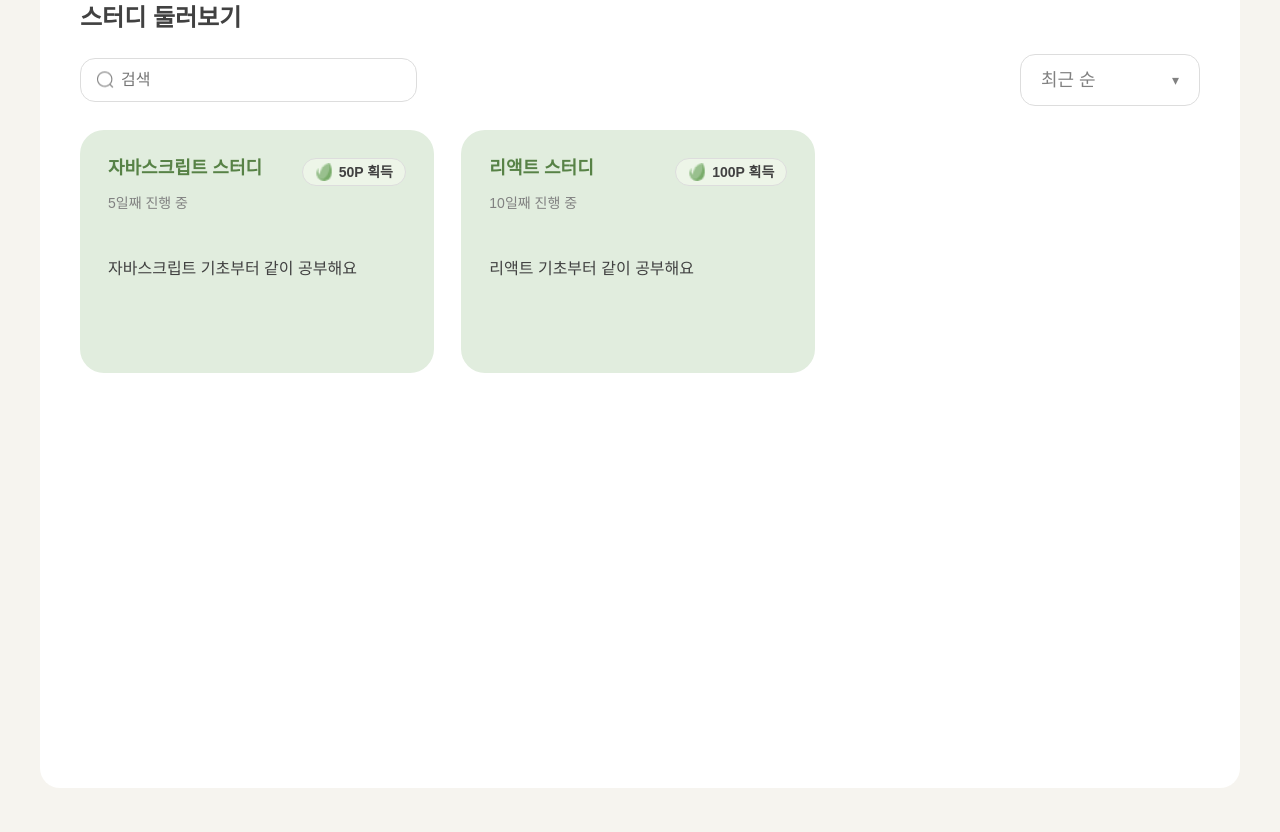
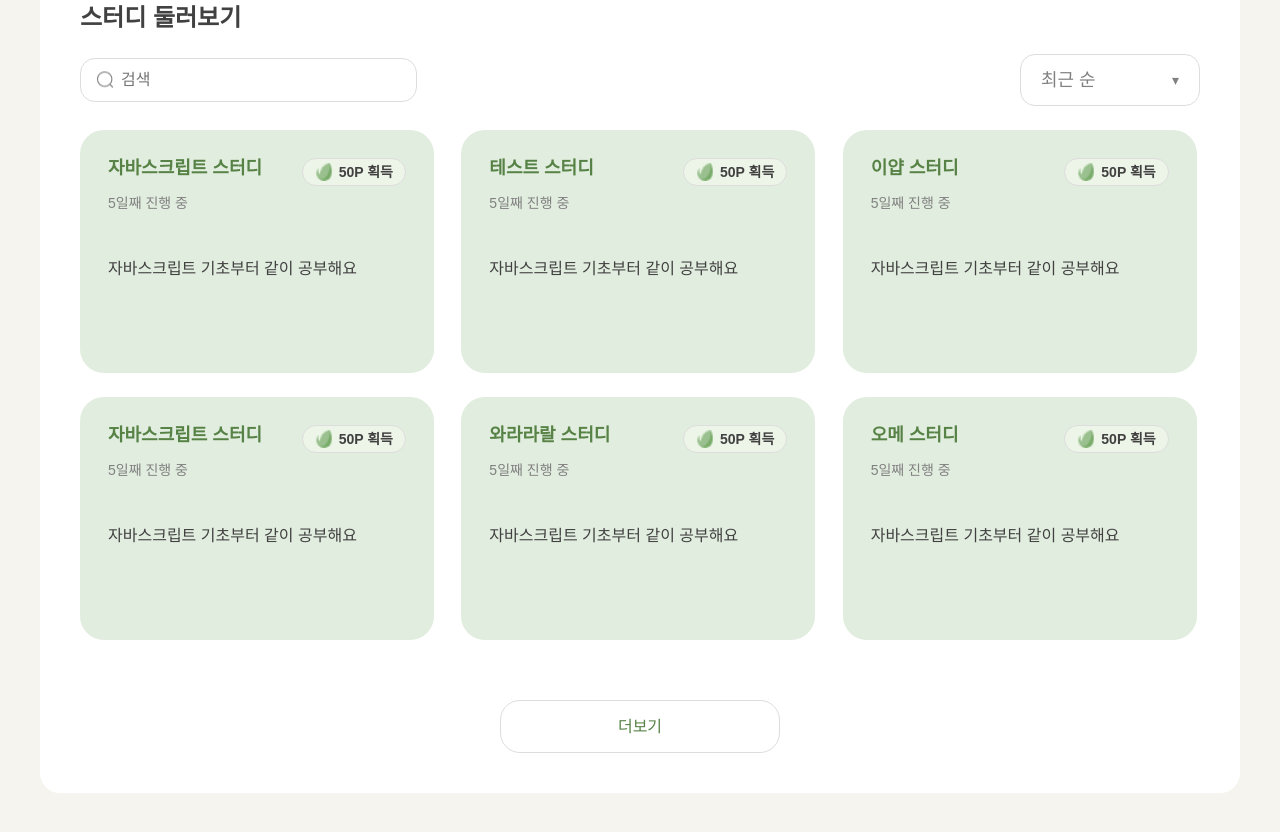
Before and after one commit to kimchanhee0309/Forest-of-Study-Team-5, a React (Vite) app: page / in a window 1280 px wide. Shown: the part 660-1492 px from the top of the page. Built offline with nearby package versions, Linux system fonts and the light colour scheme; a web font is replaced by a local one.

Commit message:
feat:loadmore 버튼 생성 및 임시데이터  확인

```diff
--- a/src/pages/MainPage/MainPage.jsx
+++ b/src/pages/MainPage/MainPage.jsx
@@ -56,6 +56,46 @@ function MainPage() {
       point: 50,
       emojis: [],
     },
+    {
+      id: 3,
+      title: "테스트 스터디",
+      elapsedDays: 5,
+      description: "자바스크립트 기초부터 같이 공부해요",
+      point: 50,
+      emojis: [],
+    },
+    {
+      id: 4,
+      title: "이얍 스터디",
+      elapsedDays: 5,
+      description: "자바스크립트 기초부터 같이 공부해요",
+      point: 50,
+      emojis: [],
+    },
+    {
+      id: 5,
+      title: "자바스크립트 스터디",
+      elapsedDays: 5,
+      description: "자바스크립트 기초부터 같이 공부해요",
+      point: 50,
+      emojis: [],
+    },
+    {
+      id: 6,
+      title: "와라라랄 스터디",
+      elapsedDays: 5,
+      description: "자바스크립트 기초부터 같이 공부해요",
+      point: 50,
+      emojis: [],
+    },
+    {
+      id: 7,
+      title: "오메 스터디",
+      elapsedDays: 5,
+      description: "자바스크립트 기초부터 같이 공부해요",
+      point: 50,
+      emojis: [],
+    },
   ]);
   const [searchKeyword, setSearchKeyword] = useState("");
   const [sortOrder, setSortOrder] = useState("최근 순");
@@ -65,11 +105,19 @@ function MainPage() {
     "많은 포인트 순",
     "적은 포인트 순",
   ];
+  const [visibleCount, setVisibleCount] = useState(6);
+
   useEffect(() => {}, []);
-
+  //검색 핸들러
   const handleSearch = (e) => {
     setSearchKeyword(e.target.value);
   };
+
+  // 더보기 핸들러
+  const handleLoadMore = () => {
+    setVisibleCount((prev) => prev + 6); // 더보기 버튼 누를때 마다 6개씩 증가
+  };
+
   //검색 필터링
   const filteredStudies = studies.filter((study) =>
     study.title.includes(searchKeyword),
@@ -89,6 +137,9 @@ function MainPage() {
         return 0;
     }
   });
+
+  // 더보기 개수 제한
+  const visibleStudies = sortedStudies.slice(0, visibleCount);
 
   return (
     <div className={styles.mainPage}>
@@ -141,13 +192,14 @@ function MainPage() {
           </div>
         </div>
 
-        {sortedStudies.length === 0 ? (
+        {visibleStudies.length === 0 ? (
           <div className={styles.emptyContainer}>
             <p className={styles.emptyMessage}>아직 둘러 볼 스터디가 없어요 </p>
           </div>
         ) : (
+          <>
             <div className={styles.studyCardGrid}>
-            {sortedStudies.map((study) => (
+              {visibleStudies.map((study) => (
                 <StudyCard
                   key={study.id}
                   title={study.title}
@@ -159,6 +211,16 @@ function MainPage() {
                 />
               ))}
             </div>
+            {/* 더보기 버튼: 더 보여줄 데이터가 있을때에 만 표시 */}
+            {visibleCount < sortedStudies.length && (
+              <button
+                className={styles.loadMoreButton}
+                onClick={handleLoadMore}
+              >
+                더보기
+              </button>
+            )}
+          </>
         )}
       </section>
     </div>
--- a/src/pages/MainPage/MainPage.module.css
+++ b/src/pages/MainPage/MainPage.module.css
@@ -112,6 +112,23 @@
   gap: 24px;
 }
 
+.loadMoreButton {
+  display: flex;
+  width: 280px;
+  max-width: 280px;
+  height: 53px;
+  margin: 60px auto 0;
+  justify-content: center;
+  align-items: center;
+  border: 1px solid var(--gray-dddddd, #dddddd);
+  border-radius: 20px;
+  background-color: #fff;
+  color: var(--green-text, #578246);
+  text-align: center;
+  font-size: var(--text-16, 16px);
+  font-weight: var(--weight-medium, 500);
+}
+
 .emptyContainer {
   display: flex;
   justify-content: center;
```
Lines whose indentation alone changed are shown as unchanged.
